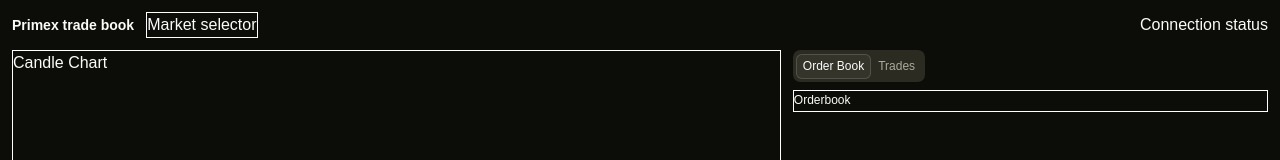
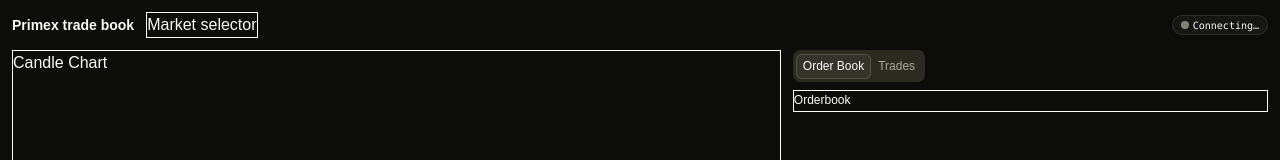
Before and after one commit to sjBao/order-trade-book, a React (Vite) app: page / in a window 1280 px wide. Shown: the top 160 px of the page. Built offline with nearby package versions, Linux system fonts and the light colour scheme.

Commit message:
feature: create animation batched store & connection

```diff
--- a/biome.json
+++ b/biome.json
@@ -15,7 +15,10 @@
 	"linter": {
 		"enabled": true,
 		"rules": {
-			"preset": "recommended"
+			"preset": "recommended",
+			"suspicious": {
+				"useIterableCallbackReturn": "off"
+			}
 		}
 	},
 	"javascript": {
--- a/src/components/ConnectionBadge.tsx
+++ b/src/components/ConnectionBadge.tsx
@@ -1,3 +1,40 @@
-export const ConnectionBadge = () => {
-	return <div>Connection status</div>;
+import type { ComponentProps } from "react";
+import { Badge } from "@/components/ui/badge";
+import type { Status } from "@/domain/types";
+import { cn } from "@/lib/utils";
+import { useConnectionStatus } from "@/stores/status";
+
+// Record<Status, …>: adding a status to the type is a compile error here until it has a label.
+const LABEL: Record<Status, string> = {
+	connecting: "Connecting…",
+	open: "Live",
+	reconnecting: "Reconnecting…",
+	offline: "Offline",
+	closed: "Disconnected",
 };
+const VARIANT: Record<Status, ComponentProps<typeof Badge>["variant"]> = {
+	connecting: "outline",
+	open: "secondary",
+	reconnecting: "outline",
+	offline: "destructive",
+	closed: "destructive",
+};
+const DOT: Record<Status, string> = {
+	connecting: "bg-muted-foreground animate-pulse",
+	open: "bg-bid",
+	reconnecting: "bg-muted-foreground animate-pulse",
+	offline: "bg-ask",
+	closed: "bg-ask",
+};
+
+export function ConnectionBadge() {
+	// null only until the first animation frame; the socket starts connecting on load.
+	const status = useConnectionStatus() ?? "connecting";
+
+	return (
+		<Badge variant={VARIANT[status]} className="font-mono" aria-live="polite">
+			<span className={cn("size-2 rounded-full", DOT[status])} />
+			{LABEL[status]}
+		</Badge>
+	);
+}
--- /dev/null
+++ b/src/domain/types.ts
@@ -0,0 +1,7 @@
+// offline: the browser reports no network, so we wait for it instead of retrying
+export type Status =
+	| "connecting"
+	| "open"
+	| "reconnecting"
+	| "offline"
+	| "closed";
--- /dev/null
+++ b/src/stores/createStore.ts
@@ -0,0 +1,60 @@
+import { useSyncExternalStore } from "react";
+
+export type Store<T> = {
+	getSnapshot(): T | null;
+	reset(): void;
+	set(value: T): void;
+	subscribe(listener: () => void): () => void;
+};
+export function createStore<T>(): Store<T> {
+	const listeners = new Set<() => void>();
+	// used to capture every incoming values even if they occur between frames
+	let latest: T | null = null;
+	// used to hold the current animation frame's value
+	let snapshot: T | null = null;
+	let frame: number | null = null;
+
+	function notify() {
+		listeners.forEach((listener) => listener());
+	}
+
+	function publish() {
+		frame = null;
+		snapshot = latest;
+		notify();
+	}
+
+	function schedulePublish() {
+		frame ??= requestAnimationFrame(publish);
+	}
+
+	return {
+		getSnapshot: () => snapshot,
+
+		reset() {
+			if (frame !== null) cancelAnimationFrame(frame);
+			frame = null;
+			latest = null;
+			const hadSnapshot = snapshot !== null;
+			snapshot = null;
+
+			// Update listeners now, instead of waiting for the next frame from incoming message
+			if (hadSnapshot) notify();
+		},
+
+		set(value: T) {
+			latest = value;
+			schedulePublish();
+		},
+
+		subscribe(listener) {
+			listeners.add(listener);
+
+			return () => listeners.delete(listener);
+		},
+	};
+}
+
+export function useStore<T>(store: Store<T>): T | null {
+	return useSyncExternalStore(store.subscribe, store.getSnapshot);
+}
--- /dev/null
+++ b/src/stores/status.ts
@@ -0,0 +1,9 @@
+import type { Status } from "@/domain/types";
+import { createStore, useStore } from "./createStore";
+
+export const statusStore = createStore<Status>();
+
+export const useConnectionStatus = () => useStore(statusStore);
+
+/** True whenever the socket isn't live: whatever the panels show has stopped updating. */
+export const useIsStale = () => useConnectionStatus() !== "open";
```
